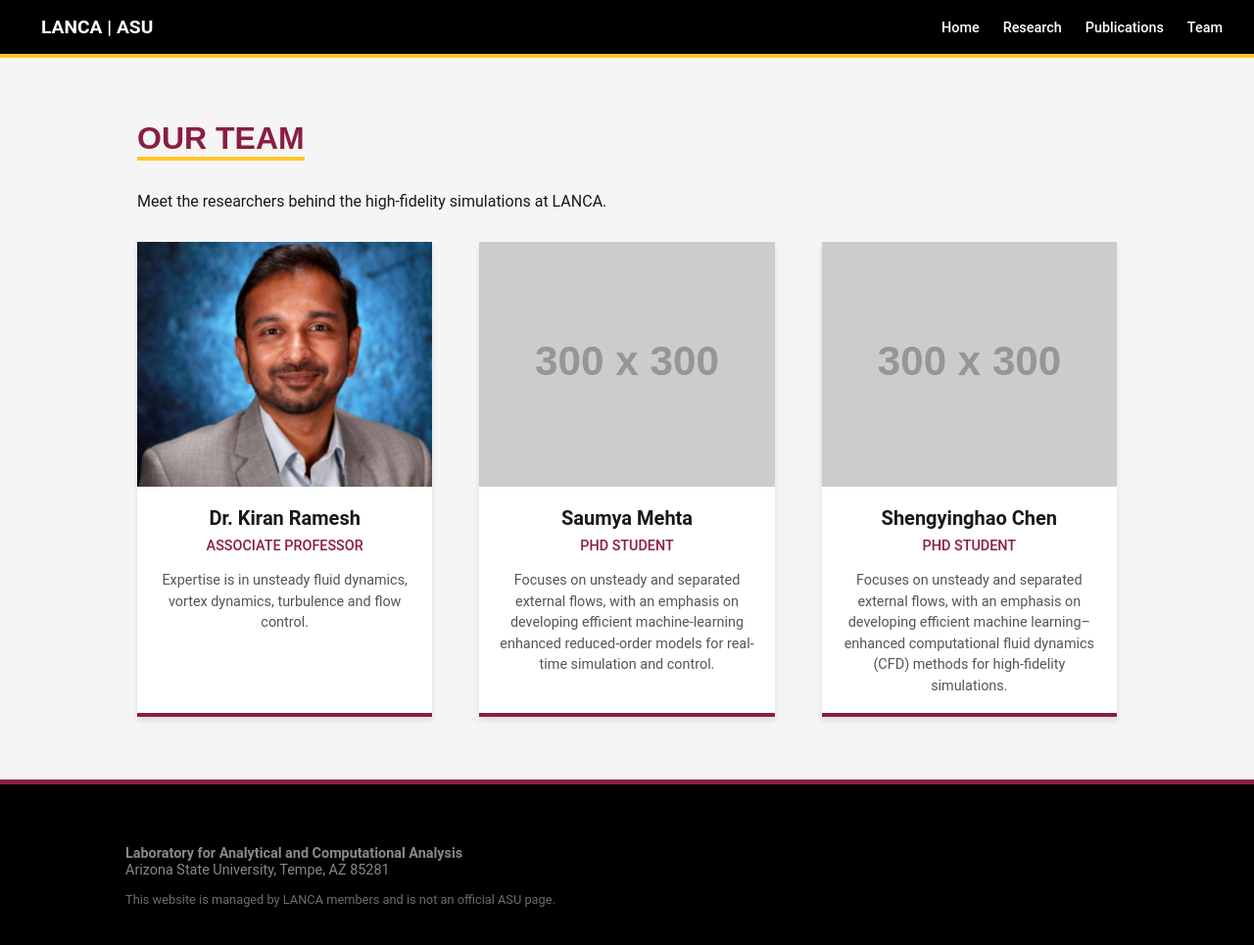
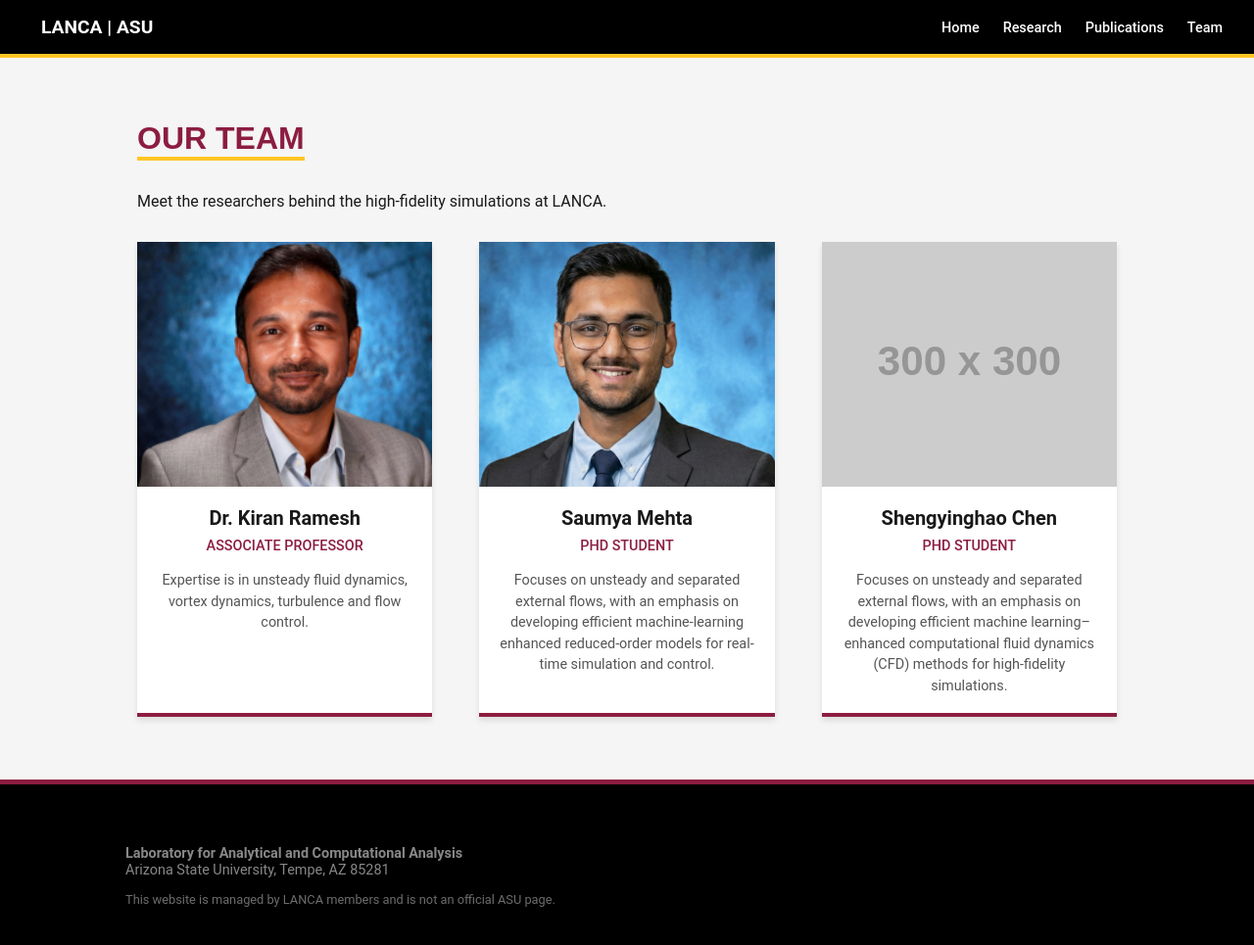
Before and after one commit to Saumya2402/LANCA-lab, a Jekyll site: the page built from team.html, in a window 1280 px wide and 987 px high. Shown: the top 965 px of the window at 98% size. Built offline with Jekyll 4.4.1, drawn with Linux system fonts in a browser that asks for light colours; some web fonts are replaced.

Commit message:
Update team.html

```diff
--- a/team.html
+++ b/team.html
@@ -68,7 +68,7 @@ title: Team
 
         <!-- Member 2 -->
         <div class="member-card">
-            <img src="https://via.placeholder.com/300x300" alt="Member Name" class="member-photo">
+            <img src="assets/images/smehta82.png" alt="Member Name" class="member-photo">
             <div class="member-name">Saumya Mehta</div>
             <div class="member-role">PhD Student</div>
             <div class="member-bio">
```
